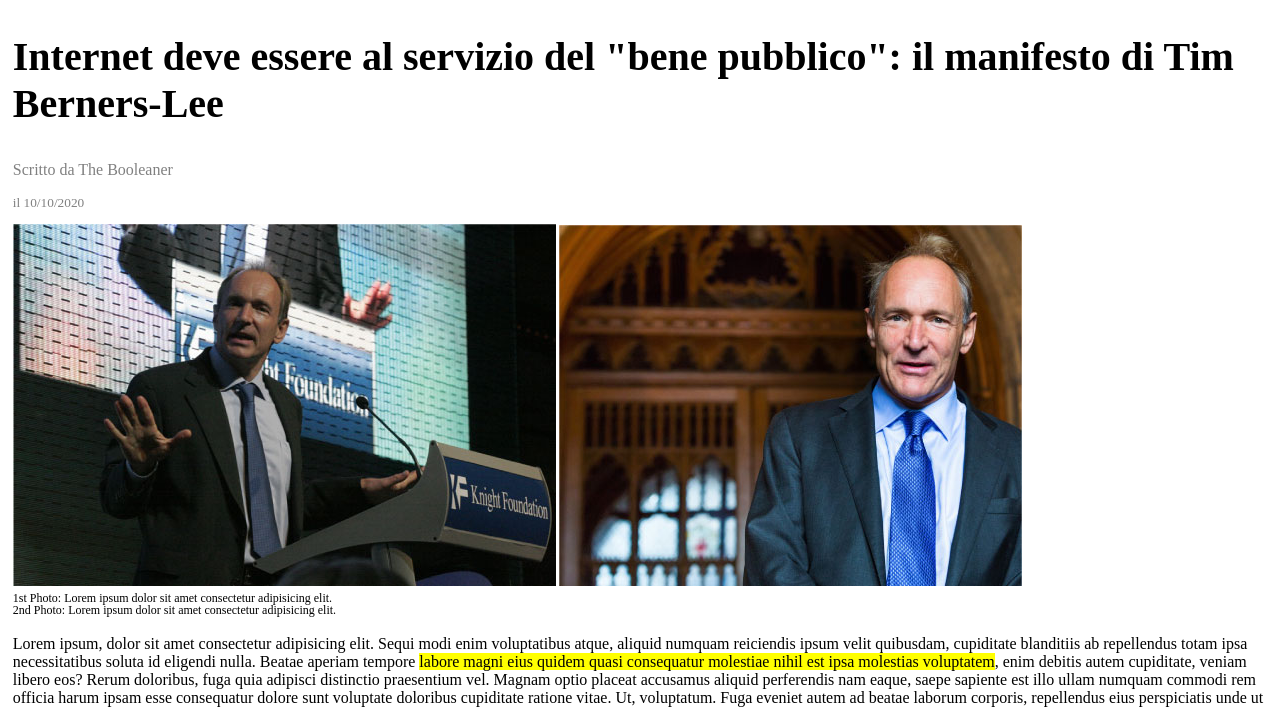
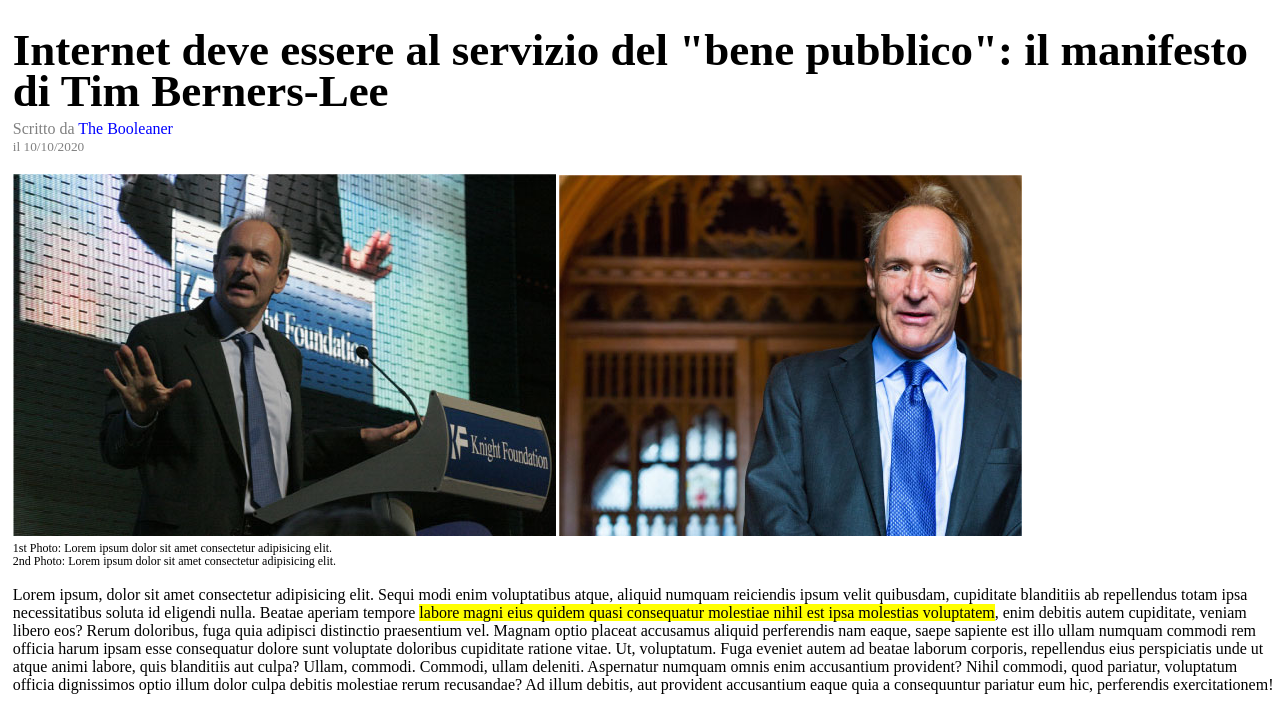
Before and after one commit to GiorgiaSecchi/html-css-booleaner, a plain HTML site: page index.html in a window 1280 px wide. Shown: the part 93-800 px from the top of the page. Drawn offline with Linux system fonts and the light colour scheme.

Commit message:
mod main titile

```diff
--- a/CSS/style.css
+++ b/CSS/style.css
@@ -2,7 +2,7 @@ body {
     margin: 0;
 }
 
-main {
+main , footer {
     margin-left: 1%;
 }
 
@@ -25,17 +25,25 @@ img {
 }
 
 h1 {
-    font-size: 40px;
+    font-size: 45px;
+    margin-bottom: 0%;
+    font-weight: bold;
+    line-height: 0.9;
+
 }
 
 .subtitle {
+    color: gray;
+    line-height: 0.2;
+    margin-bottom: 2%;
+}
+
+.author {
     font-size: medium;
-    color: gray;
 }
 
 .data {
     font-size: smaller;
-    color: gray;
 }
 
 .img-description {
@@ -63,7 +71,8 @@ tr:nth-child(odd) {
 
 th {
     color: white;
-    background-color: royalblue;
+    background-color: rgb(0, 170, 255);
+
 }
 
 .background-foot-1 {
--- a/index.html
+++ b/index.html
@@ -17,9 +17,11 @@
 
     <main>
         <!-- Titolo + sottotitolo -->
-        <section>
-            <h1>Internet deve essere al servizio del "bene pubblico": il manifesto di Tim Berners-Lee</h1>
-            <p class="subtitle">Scritto da The Booleaner</p>
+
+        <h1>Internet deve essere al servizio del "bene pubblico": il manifesto di Tim Berners-Lee</h1>
+
+        <section class="subtitle">
+            <p class="author">Scritto da <font color= blue>The Booleaner</font></p>
             <p class="data">il 10/10/2020</p>
         </section>
 
```
